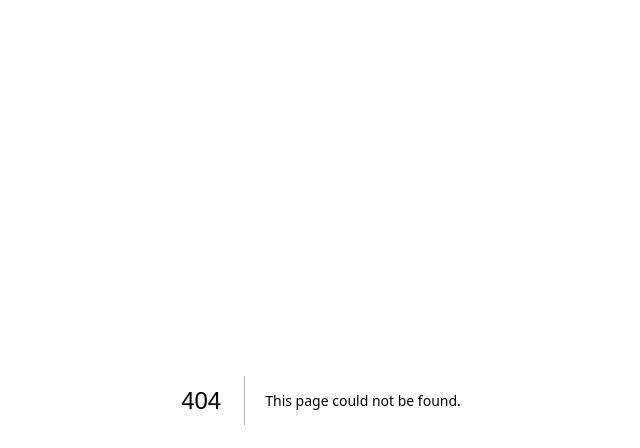
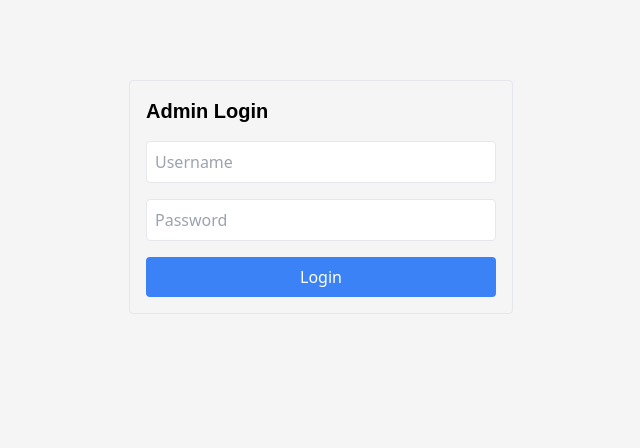
Before and after one commit to hire12/blog, a Next.js app: page /login in a window 1280 px wide. Before the commit this address had no page. Shown: the top 448 px of the page, without its empty margins (319-959 px from the left). Built offline with nearby package versions, Linux system fonts and the light colour scheme.

Commit message:
start Auth

```diff
--- /dev/null
+++ b/src/app/login/page.tsx
@@ -0,0 +1,51 @@
+'use client';
+
+import { useState } from 'react';
+import { useRouter } from 'next/navigation';
+
+export default function LoginPage() {
+  const [username, setUsername] = useState('');
+  const [password, setPassword] = useState('');
+  const [error, setError] = useState<string | null>(null);
+  const router = useRouter();
+
+  const handleSubmit = async (e: React.FormEvent) => {
+    e.preventDefault();
+
+    // Simulate a server-side check
+    if (username === process.env.NEXT_PUBLIC_ADMIN_USERNAME && password === process.env.NEXT_PUBLIC_ADMIN_PASSWORD) {
+      // Set a cookie
+      document.cookie = `auth=true; path=/`;
+      localStorage.setItem('auth', 'true'); // Optional, for client-side checks
+      router.push('/admin');
+    } else {
+      setError('Invalid credentials.');
+    }
+  };
+
+  return (
+    <form onSubmit={handleSubmit} className="max-w-sm mx-auto mt-20 p-4 border rounded">
+      <h1 className="text-xl font-bold mb-4">Admin Login</h1>
+      <input
+        type="text"
+        value={username}
+        onChange={(e) => setUsername(e.target.value)}
+        placeholder="Username"
+        className="w-full p-2 border rounded mb-4"
+        required
+      />
+      <input
+        type="password"
+        value={password}
+        onChange={(e) => setPassword(e.target.value)}
+        placeholder="Password"
+        className="w-full p-2 border rounded mb-4"
+        required
+      />
+      <button type="submit" className="w-full bg-blue-500 text-white p-2 rounded">
+        Login
+      </button>
+      {error && <p className="text-red-500 mt-2">{error}</p>}
+    </form>
+  );
+}
```
